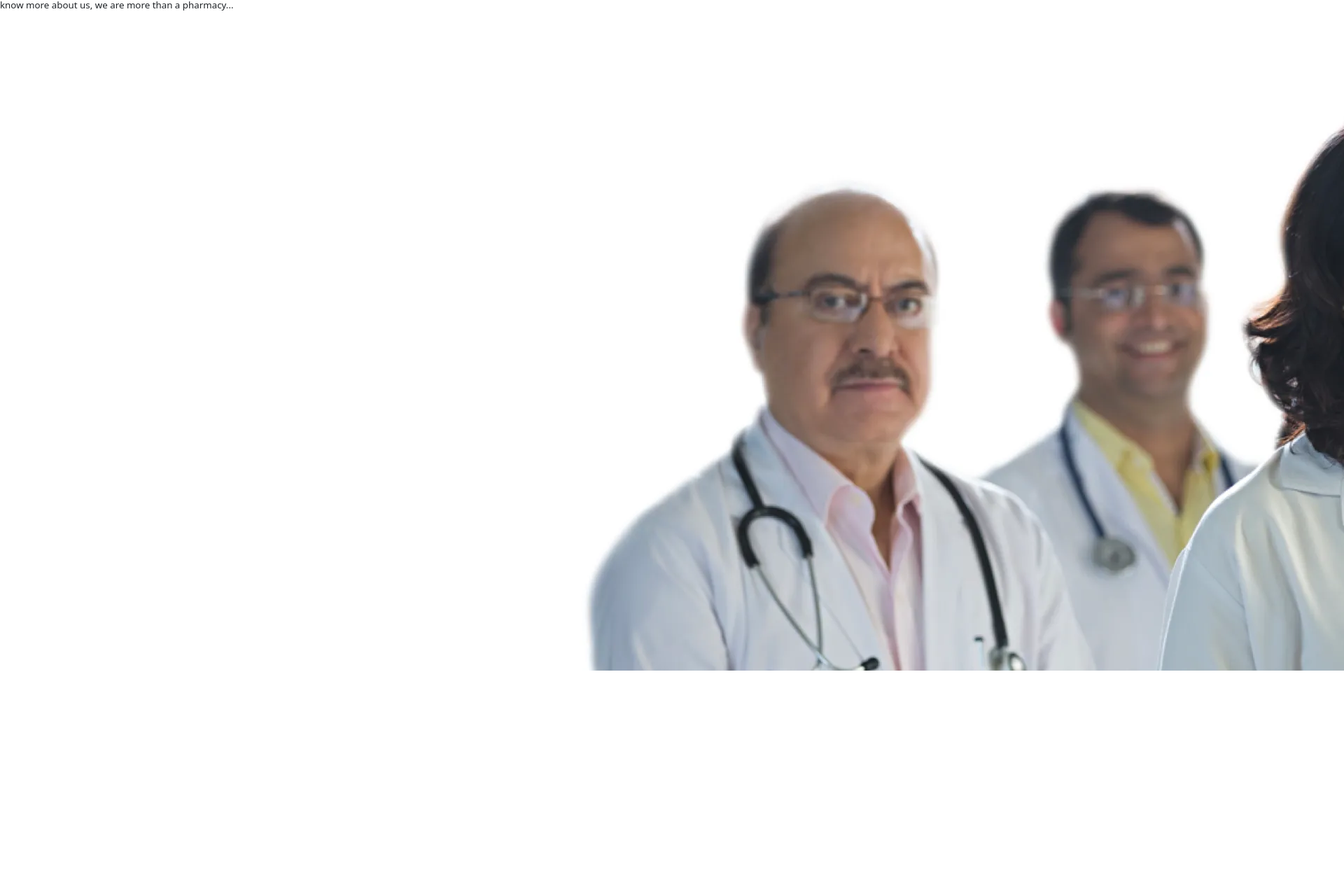
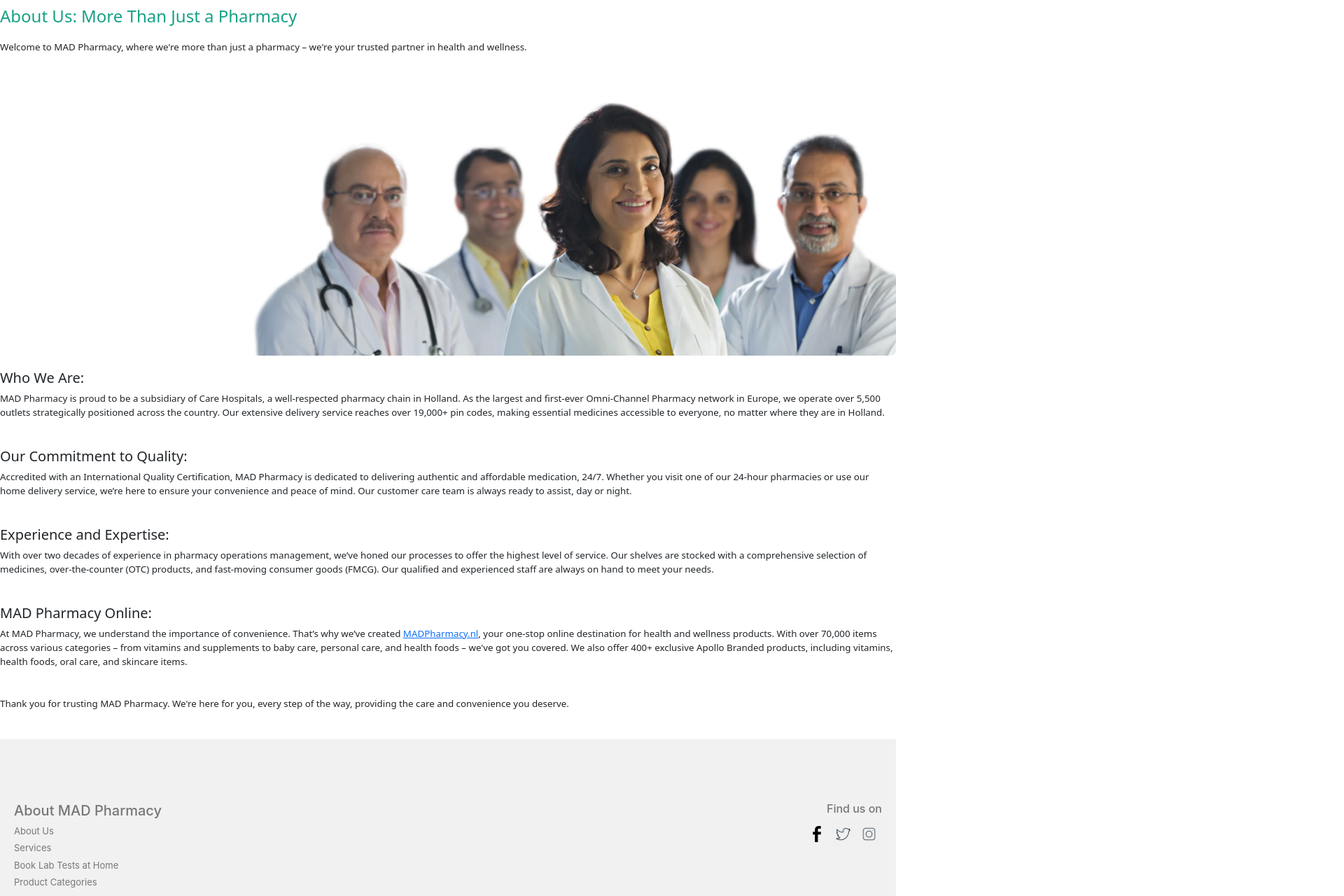
Before and after one commit to JudiRijesh/Pharmacy-app-frontend, a React (Vite) app: page /about in a window 1280 px wide. Shown: the part 193-1473 px from the top of the page at 70% size, 1920 px wide, since content can reach past the window. Before the commit the page ends 1151 px from the top, so only its background shows below. Built offline with nearby package versions, Linux system fonts and the light colour scheme.

Commit message:
Loading updates1

```diff
--- a/src/App.css
+++ b/src/App.css
@@ -538,8 +538,9 @@
   justify-content: center;
   width: 40%;
   position: relative;
-  margin-top: 70px;
-  margin-left: 400px;
+  margin-top: 100px;
+  margin-left: 470px;
+  margin-bottom: 50px;
 }
 
 /*Wellness*/
@@ -777,3 +778,36 @@
   height: auto;
 
 }
+
+/*About Us*/
+.newsletter-container {
+  font-family: Arial, sans-serif;
+  line-height: 1.6;
+  color: #333;
+  padding: 20px;
+}
+
+.newsletter-header {
+  text-align: center;
+  color: #2c3e50;
+}
+
+.newsletter-section {
+  margin-bottom: 20px;
+}
+
+.section-title {
+  color: #16a085;
+  padding-top: 60px;
+}
+
+.image-container {
+  text-align: center;
+  margin: 20px 0;
+}
+
+.aboutus-image {
+  max-width: 100%;
+  height: auto;
+  border-radius: 8px;
+}
--- a/src/Pages/AboutUs.jsx
+++ b/src/Pages/AboutUs.jsx
@@ -1,17 +1,75 @@
 import React from 'react'
 import img_aboutus from '../assets/img_aboutus.png'
+import facebook from '../assets/facebook.png'
+import twitter from '../assets/twitter.png'
+import instagram from '../assets/instagram.png'
+
+import { Link } from 'react-router-dom'
 
 function AboutUs() {
   return (
-    <div>
+    <div className="about-us-container">
 
-    <h4>About Us</h4>
-    <p> know more about us, we are more than a pharmacy...</p>
+      <h4 className="section-title">About Us: More Than Just a Pharmacy</h4>
+      <p>
+        Welcome to MAD Pharmacy, where we're more than just a pharmacy – we're your trusted partner in health and wellness.
+      </p>
+      <div className="image-container">
+          <img src={img_aboutus} alt="pills" className="aboutus-image"/>
+       </div>
 
-    <img src={img_aboutus} alt="pills"/>
+      <h5 className="subsection-title">Who We Are:</h5>
+      <p>
+        MAD Pharmacy is proud to be a subsidiary of Care Hospitals, a well-respected pharmacy chain in Holland. As the largest and first-ever Omni-Channel Pharmacy network in Europe, we operate over 5,500 outlets strategically positioned across the country. Our extensive delivery service reaches over 19,000+ pin codes, making essential medicines accessible to everyone, no matter where they are in Holland.
+      </p>
+
+      <h5 className="subsection-title">Our Commitment to Quality:</h5>
+      <p>
+        Accredited with an International Quality Certification, MAD Pharmacy is dedicated to delivering authentic and affordable medication, 24/7. Whether you visit one of our 24-hour pharmacies or use our home delivery service, we’re here to ensure your convenience and peace of mind. Our customer care team is always ready to assist, day or night.
+      </p>
+
+      <h5 className="subsection-title">Experience and Expertise:</h5>
+      <p>
+        With over two decades of experience in pharmacy operations management, we’ve honed our processes to offer the highest level of service. Our shelves are stocked with a comprehensive selection of medicines, over-the-counter (OTC) products, and fast-moving consumer goods (FMCG). Our qualified and experienced staff are always on hand to meet your needs.
+      </p>
+
+      <h5 className="subsection-title">MAD Pharmacy Online:</h5>
+      <p>
+        At MAD Pharmacy, we understand the importance of convenience. That’s why we’ve created <a href="https://mad-medicineatyourdoorstep.netlify.app">MADPharmacy.nl</a>, your one-stop online destination for health and wellness products. With over 70,000 items across various categories – from vitamins and supplements to baby care, personal care, and health foods – we've got you covered. We also offer 400+ exclusive Apollo Branded products, including vitamins, health foods, oral care, and skincare items.
+      </p>
+
+      <p>
+        Thank you for trusting MAD Pharmacy. We're here for you, every step of the way, providing the care and convenience you deserve.
+      </p>
+
+      <footer className="footer-home">
+        <div className="footer-contenthome">
+          <div className="footer-left">
+            <h5>About MAD Pharmacy</h5>
+            <ul>
+              <li><Link to="/about">About Us</Link></li>
+              <li><Link to="/services">Services</Link></li>
+              <li><Link to="/book-lab-tests">Book Lab Tests at Home</Link></li>
+              <li><Link to="/categories">Product Categories</Link></li>
+            </ul>
+          </div>
+          <div className="footer-right">
+            <h6>Find us on</h6>
+            <a href="https://facebook.com" target="_blank" rel="noopener noreferrer">
+              <img src={facebook} alt="Facebook" className="imagehp" />
+            </a>
+            <a href="https://twitter.com" target="_blank" rel="noopener noreferrer">
+              <img src={twitter} alt="Twitter" className="imagehp" />
+            </a>
+            <a href="https://instagram.com" target="_blank" rel="noopener noreferrer">
+              <img src={instagram} alt="Instagram" className="imagehp" />
+            </a>
+          </div>
+        </div>
+      </footer>
 
     </div>
-  )
+  );
 }
 
 export default AboutUs
--- a/src/Pages/HealthCare.jsx
+++ b/src/Pages/HealthCare.jsx
@@ -5,6 +5,7 @@
 
 function HealthCare() {
   const [devices, setDevices]=useState([])
+  const [loading, setLoading] = useState(true)
 
   console.log(`${import.meta.env.VITE_BACKEND_URL}`)
 
@@ -13,10 +14,12 @@
     .then((allDevices)=>{
       setDevices(allDevices.data)
       console.log(allDevices.data)
+      setLoading(false)
     })
     .catch((err)=>{
       console.log((err))
-    })
+      setLoading(false)
+        })
   },[])
 
   return (
--- a/src/Pages/Medicines.jsx
+++ b/src/Pages/Medicines.jsx
@@ -2,11 +2,12 @@
 import axios from "axios"
 import { useEffect, useState } from 'react'
 import { Link } from 'react-router-dom'
-import MedicineDetails from '../Pages/MedicineDetails'
+
 
 function Medicines() {
 
   const [medicines,setMedicines] =useState([])
+  const [loading, setLoading] = useState(true)
 
   console.log(`${import.meta.env.VITE_BACKEND_URL}`)
 
@@ -15,9 +16,12 @@
     .then((allMedicines)=>{
       setMedicines(allMedicines.data)
       console.log(allMedicines.data)
+      setLoading(false)
     })
     .catch((err)=>{
-      console.log((err))})
+      console.log((err))
+      setLoading(false)
+    })
   },[])
 
   return (
```
